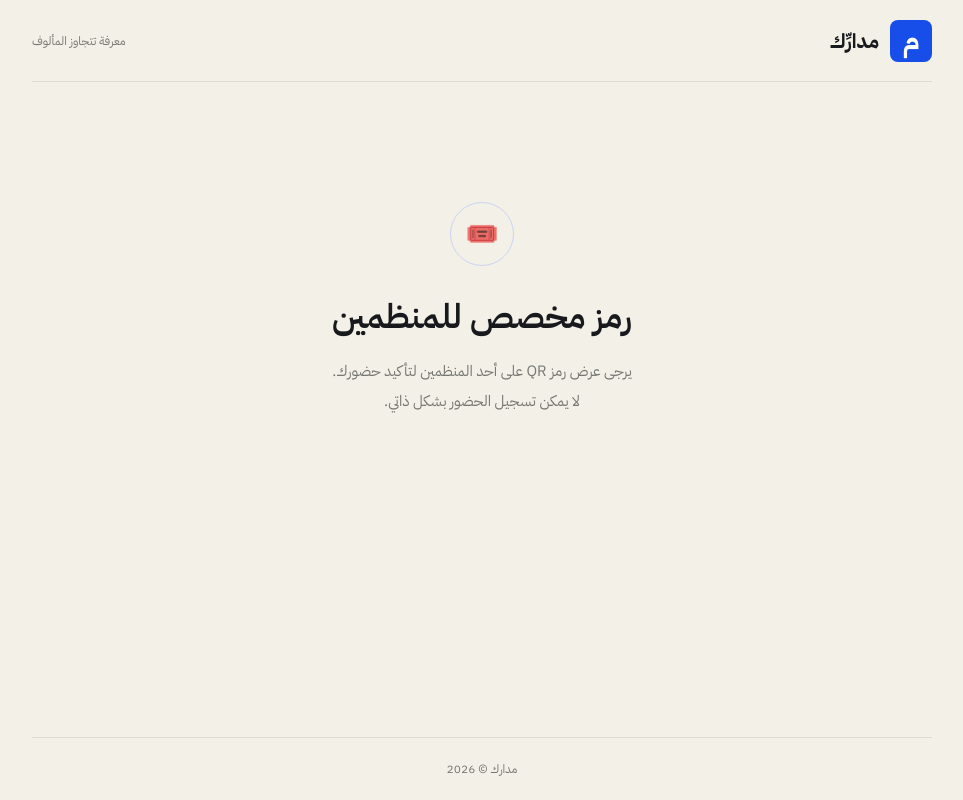
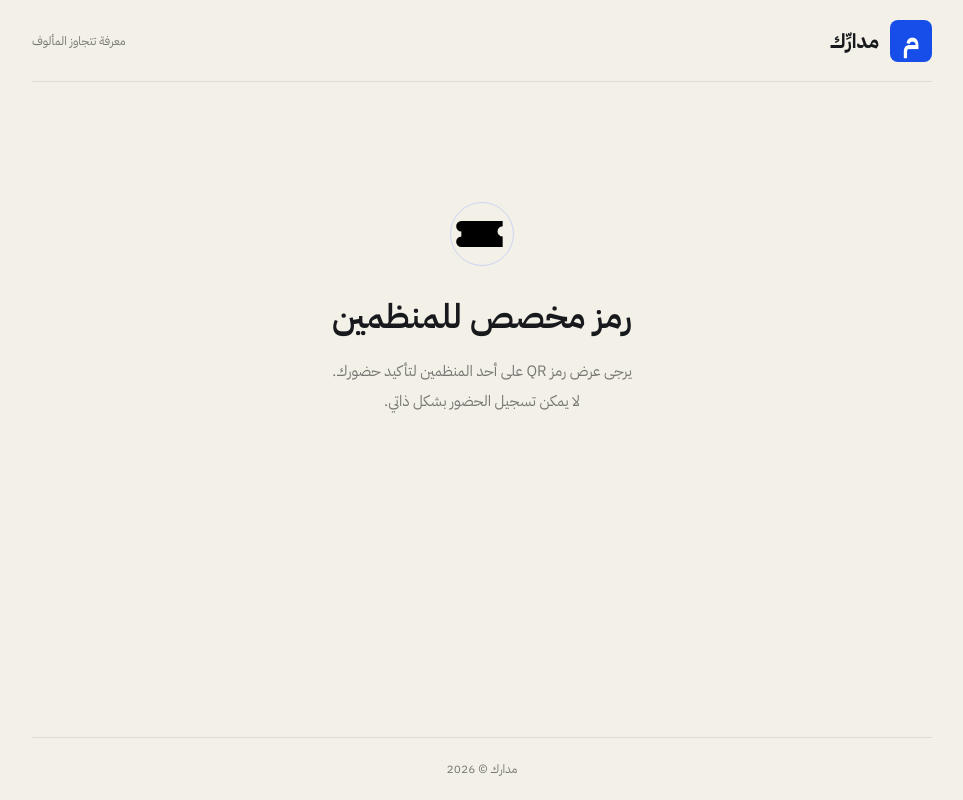
Before and after one commit to madarekteam/madarek-check-in, a plain HTML site: page index.html in a window 1280 px wide. Shown: the whole page, without its empty margins (158-1121 px from the left). Drawn offline with Linux system fonts and the light colour scheme.

Commit message:
Update index.html

```diff
--- a/index.html
+++ b/index.html
@@ -283,7 +283,12 @@
       <!-- صفحة الطالب -->
       <section class="page active" id="studentPage">
         <div class="student-message">
-          <div class="shield">🎟️</div>
+          <div class="shield">
+  <svg viewBox="0 0 24 24" aria-hidden="true">
+    <path d="M4 7a2 2 0 0 0 0 4v2a2 2 0 0 0 0 4h16v-4a2 2 0 0 1 0-4V7H4Z"/>
+    <path d="M13 7v2M13 12v2M13 17v0"/>
+  </svg>
+</div>
           <h1>رمز مخصص للمنظمين</h1>
           <p class="description">
             يرجى عرض رمز QR على أحد المنظمين لتأكيد حضورك.
```
